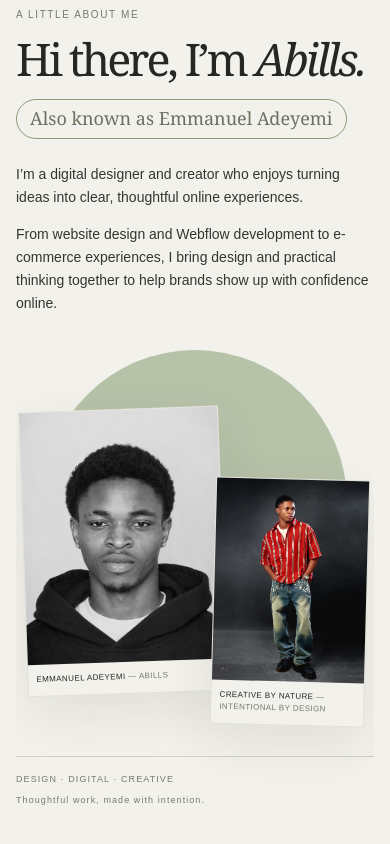
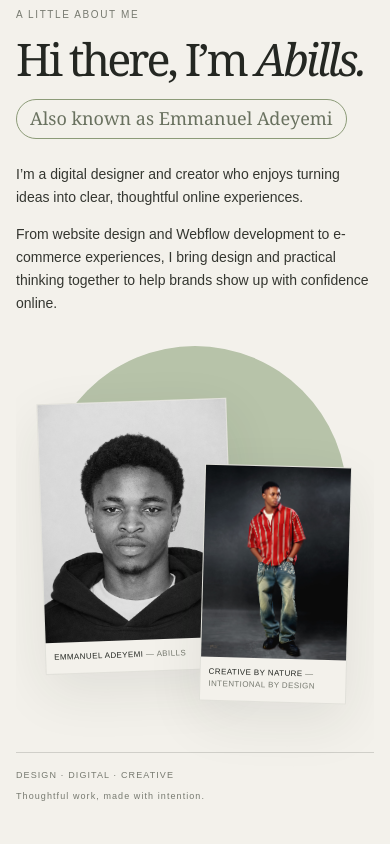
Before and after one commit to Abillsflow/emmanueladeyemiabills, a Next.js app: page / in a window 390 px wide. Shown: the part 2684-3528 px from the top of the page. Built offline with nearby package versions, Linux system fonts and the light colour scheme.

Commit message:
Bring About portraits closer and refine gallery spacing

```diff
--- a/src/app/globals.css
+++ b/src/app/globals.css
@@ -359,7 +359,7 @@ a { color: inherit; text-decoration: none; }
 .about-gallery {
   position: relative;
   min-height: clamp(420px, 53vw, 680px);
-  margin-top: clamp(48px, 8vw, 112px);
+  margin-top: clamp(30px, 4vw, 58px);
 }
 .about-shape {
   position: absolute;
@@ -396,17 +396,17 @@ a { color: inherit; text-decoration: none; }
 }
 .about-photo figcaption span { color: var(--muted); }
 .about-photo--portrait {
-  left: 9%;
-  top: 16%;
-  width: min(37%, 430px);
+  left: 16%;
+  top: 13%;
+  width: min(34%, 400px);
   aspect-ratio: .78 / 1;
   transform: rotate(-3deg);
 }
 .about-photo--portrait img { object-position: center 30%; filter: grayscale(1); }
 .about-photo--studio {
-  right: 10%;
-  top: 25%;
-  width: min(29%, 340px);
+  right: 18%;
+  top: 20%;
+  width: min(27%, 320px);
   aspect-ratio: .72 / 1;
   transform: rotate(2.5deg);
 }
@@ -428,17 +428,17 @@ a { color: inherit; text-decoration: none; }
   .about-name-pill { margin-top: 18px; padding: 8px 13px; font-size: 18px; }
   .about-copy { justify-self: start; max-width: 100%; padding-top: 0; font-size: 14px; line-height: 1.65; }
   .about-copy p { margin-bottom: 14px; }
-  .about-gallery { min-height: 410px; margin-top: 26px; }
+  .about-gallery { min-height: 410px; margin-top: 22px; }
   .about-shape { width: min(78vw, 340px); top: 8px; }
   .about-photo { padding-bottom: 10px; }
   .about-photo figcaption { padding: 9px 8px 0; font-size: 8px; letter-spacing: .05em; }
-  .about-photo--portrait { left: 2%; top: 16%; width: 56%; aspect-ratio: .76 / 1; }
-  .about-photo--studio { right: 2%; top: 31%; width: 43%; aspect-ratio: .72 / 1; }
+  .about-photo--portrait { left: 7%; top: 15%; width: 53%; aspect-ratio: .76 / 1; }
+  .about-photo--studio { right: 7%; top: 29%; width: 41%; aspect-ratio: .72 / 1; }
   .about-bottomline { margin-top: 4px; align-items: flex-start; flex-direction: column; gap: 8px; }
 }
 @media (max-width: 380px) {
   .about-gallery { min-height: 350px; }
-  .about-photo--portrait { left: 0; width: 57%; }
-  .about-photo--studio { right: 0; width: 44%; top: 30%; }
+  .about-photo--portrait { left: 3%; width: 56%; }
+  .about-photo--studio { right: 3%; width: 43%; top: 28%; }
   .about-photo figcaption { font-size: 7px; }
 }
```
